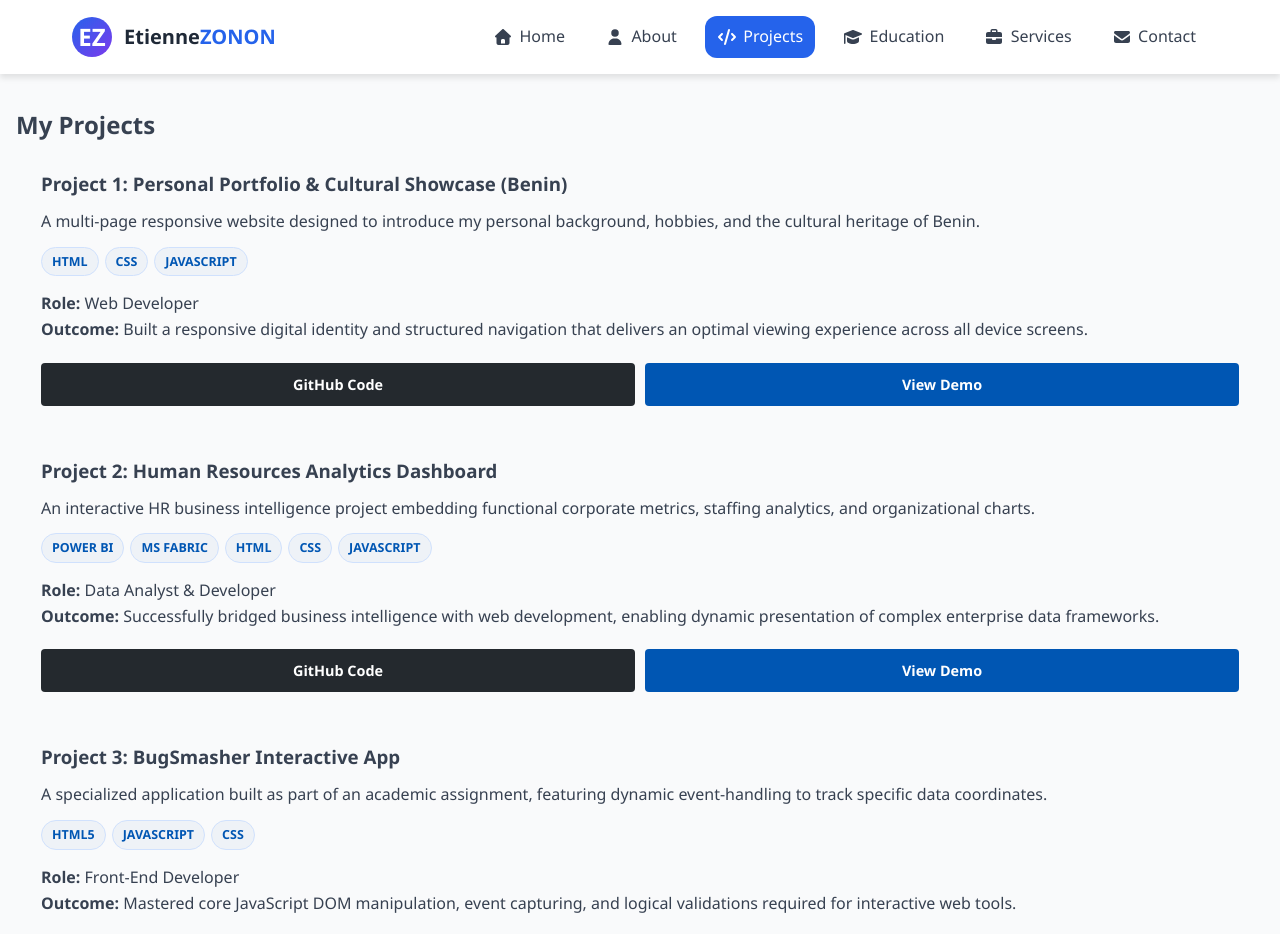
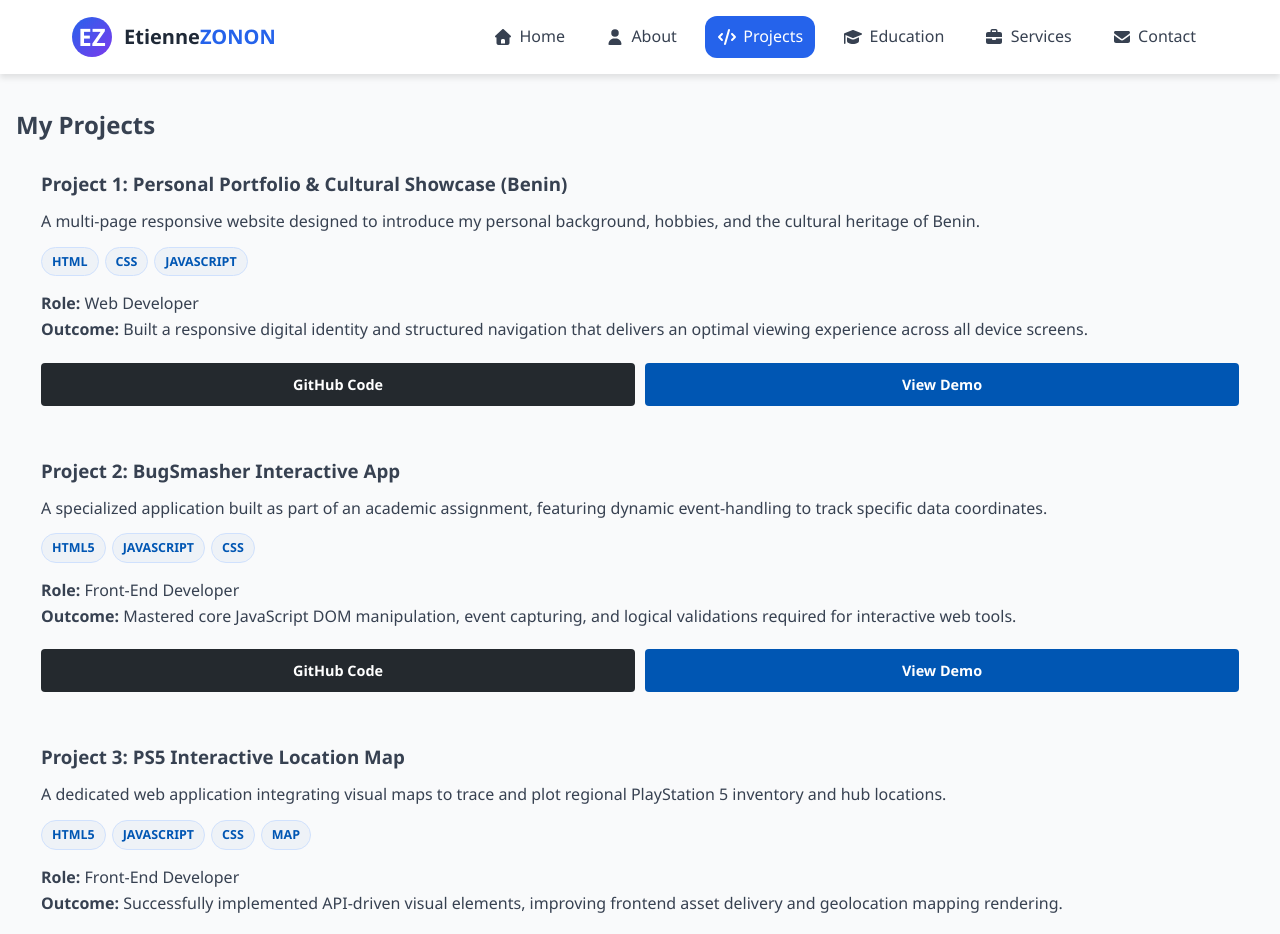
Before and after one commit to Etistar/Portofolio, a React (Create React App) app: page /projects in a window 1280 px wide. Shown: the top 934 px of the page. Built offline with nearby package versions, Linux system fonts and the light colour scheme.

Commit message:
Fix: complete code and absolute image paths for PS5 page

```diff
--- a/public/archives/BENIN/index.html
+++ b/public/archives/BENIN/index.html
@@ -100,7 +100,7 @@
 <body>
 
 <div class="container">
-    <img src="EtienneZONON.PNG" alt="Banner Image" class="banner">
+    <img src="/archives/BENIN/EtienneZONON.png" alt="Banner Image" class="banner">
 
     <header>
         <h1>JAVASCRIPT - COMP213 SECTION 401 - Semester 2</h1>
@@ -144,9 +144,9 @@
             </div>
 
             <div class="image-column">
-                <img src="BENIN.PNG" alt="Benin Football Team" class="side-image">
+                <img src="/archives/BENIN/BENIN.png" alt="Benin Football Team" class="side-image">
 
-                <img src="COMPUTER.JFIF" alt="Data and New Tech" class="side-image">
+                <img src="/archives/BENIN/COMPUTER.jfif" alt="Data and New Tech" class="side-image">
             </div>
 
         </div>
--- a/public/archives/EtienneZ_301559049_A3/home.html
+++ b/public/archives/EtienneZ_301559049_A3/home.html
@@ -41,7 +41,7 @@
     </div>
 
     <div class="hero-content">
-      <img src="images/restaurant_interior.jfif" alt="Our Restaurant Interior" class="restaurant-img">
+      <img src="/archives/EtienneZ_301559049_A3/images/restaurant_interior.jfif" alt="Our Restaurant Interior" class="restaurant-img">
 
       <div class="mission-box">
         <h2>Our Mission</h2>
--- a/public/archives/EtienneZ_301559049_A3/style.css
+++ b/public/archives/EtienneZ_301559049_A3/style.css
@@ -32,7 +32,7 @@ section {
 /* Le conteneur principal sert de point de référence */
 .banner-bg {
     position: relative; /* Indispensable pour positionner les éléments à l'intérieur */
-    background-image: url('images/restaurant.PNG'); /* Votre image de fond actuelle */
+    background-image: url('/archives/EtienneZ_301559049_A3/images/restaurant.png'); /* Votre image de fond actuelle */
     background-size: cover;
     background-position: center;
     height: 350px; /* Ajustez la hauteur selon votre image */
--- a/public/archives/PS5/assignment3.html
+++ b/public/archives/PS5/assignment3.html
@@ -166,7 +166,7 @@
 
         <h3>Find a Local Distributor: Alberta, Nunavit, Quebec</h3>
         <!-- Correction du chemin de la carte du Canada -->
-        <img src="/archives/assignment 6/canada_map.JPG" alt="Map of Canada showing distributor locations" usemap="#canadamap" width="980">
+        <img src="/archives/PS5/canada_map.JPG" alt="Map of Canada showing distributor locations" usemap="#canadamap" width="980">
 
         <map name="canadamap">
             <!-- Alberta -->
--- a/src/pages/Projects.js
+++ b/src/pages/Projects.js
@@ -12,16 +12,16 @@ const Projects = () => {
       demoLink: '/archives/BENIN/index.html',
      // githubLink: '/archives/BENIN/'
     },
-    {
-      id: 1,
-      title: 'Human Resources Analytics Dashboard',
-      description: 'An interactive HR business intelligence project embedding functional corporate metrics, staffing analytics, and organizational charts.',
-      role: 'Data Analyst & Developer',
-      outcome: 'Successfully bridged business intelligence with web development, enabling dynamic presentation of complex enterprise data frameworks.',
-      technologies: ['POWER BI', 'MS FABRIC', 'HTML', 'CSS', 'JAVASCRIPT'],
-      demoLink: '/archives/HR Analytics/index.html',
+    // {
+     //  id: 1,
+     //  title: 'Human Resources Analytics Dashboard',
+     //  description: 'An interactive HR business intelligence project embedding functional corporate metrics, staffing analytics, and organizational charts.',
+     //  role: 'Data Analyst & Developer',
+     //  outcome: 'Successfully bridged business intelligence with web development, enabling dynamic presentation of complex enterprise data frameworks.',
+     //  technologies: ['POWER BI', 'MS FABRIC', 'HTML', 'CSS', 'JAVASCRIPT'],
+      // demoLink: '/archives/HR Analytics/index.html',
       // githubLink: '/archives/HR Analytics/'
-    },
+    // },
     {
       id: 2,
       title: 'BugSmasher Interactive App',
```
